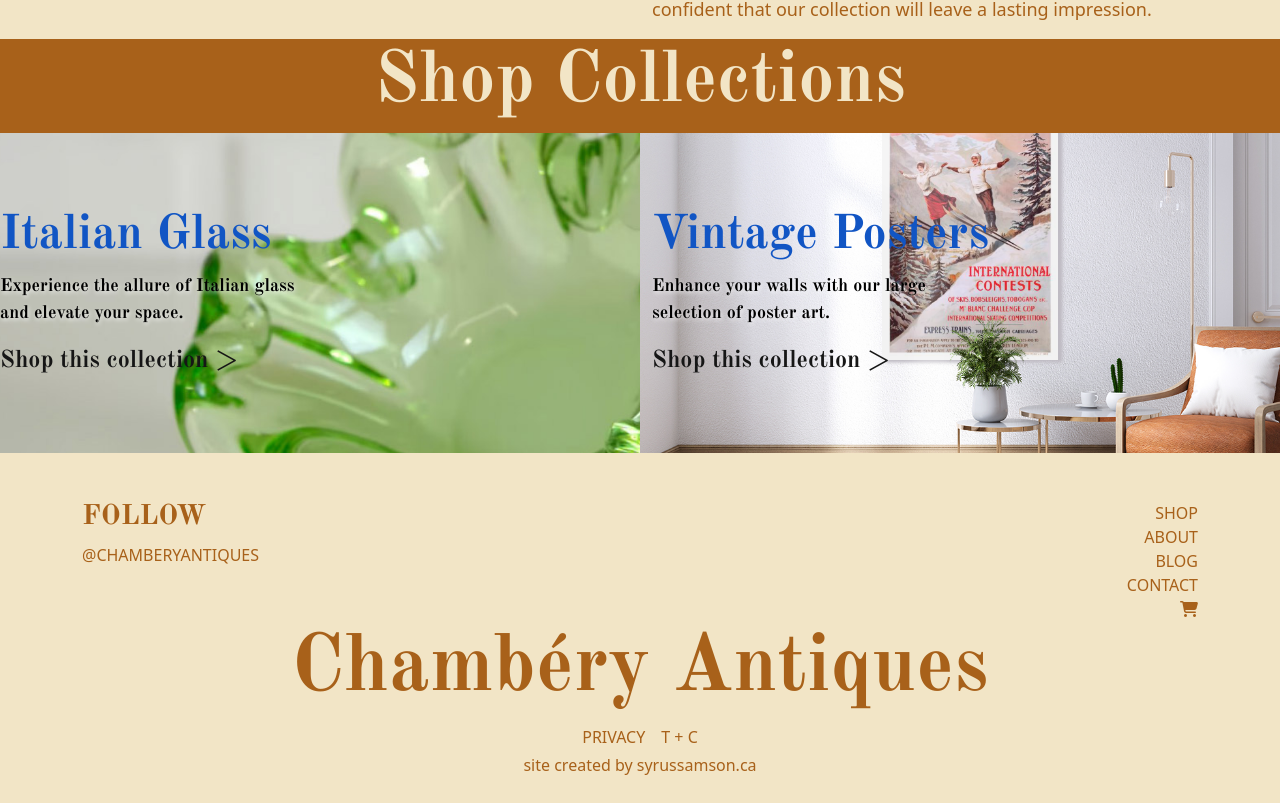
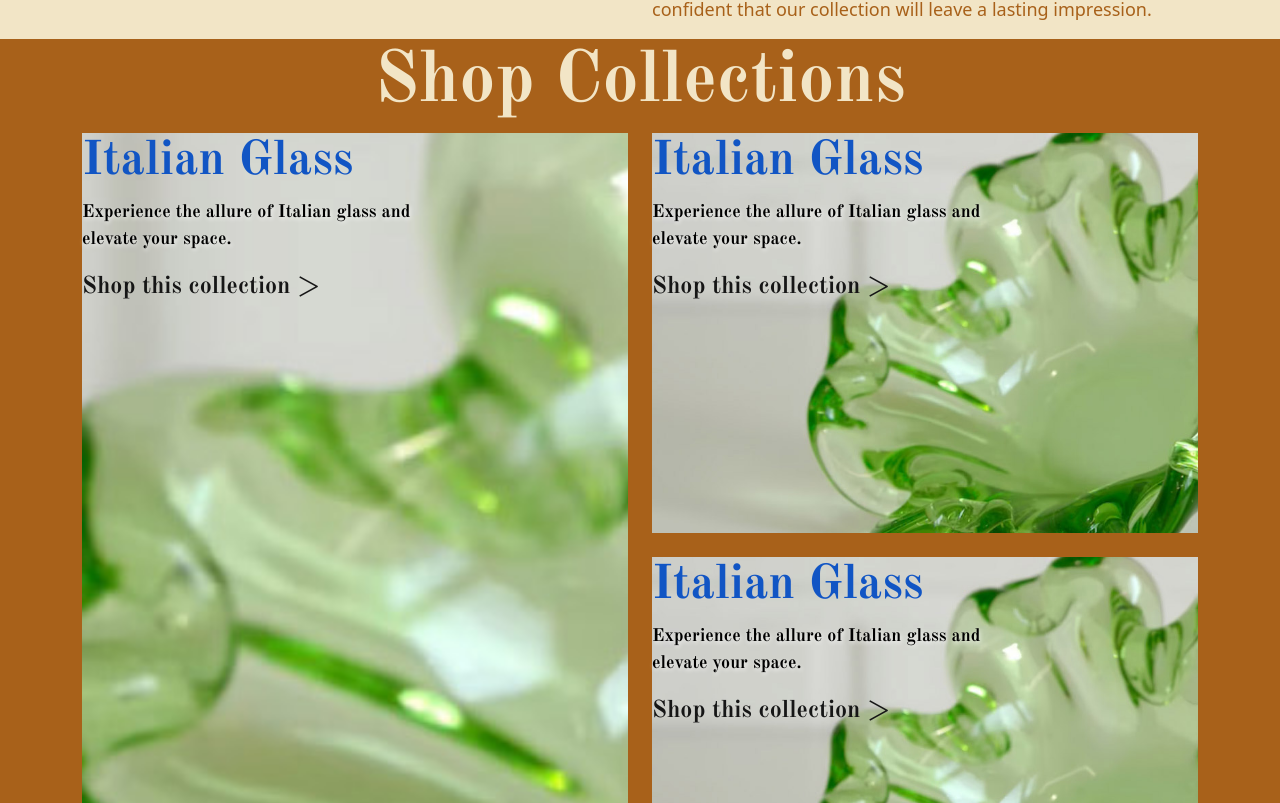
Before and after one commit to coolokawesome/antiques, a React (Create React App) app: page / in a window 1280 px wide. Shown: the part 1977-2780 px from the top of the page. Built offline with nearby package versions, Linux system fonts and the light colour scheme.

Commit message:
added new collection formatting

```diff
--- a/package.json
+++ b/package.json
@@ -8,7 +8,7 @@
     "@testing-library/user-event": "^13.5.0",
     "mongosh": "^1.8.0",
     "react": "^18.2.0",
-    "react-bootstrap": "^2.7.2",
+    "react-bootstrap": "^2.7.3",
     "react-dom": "^18.2.0",
     "react-router-dom": "^6.10.0",
     "react-scripts": "5.0.1",
--- a/src/components/ShopCollections.js
+++ b/src/components/ShopCollections.js
@@ -5,15 +5,8 @@ import glass1 from '../imgs/glass1.jpg'
 import poster1 from '../imgs/poster1.png'
 import rug1 from '../imgs/rug1.jpeg'
 
-function ShopCollections() {
 
-  return (
-    <div className='collections-container'>
-      <div class="">
-        <h2 className='text-center display-2'>Shop Collections</h2>
-        <div class="row collections-row">
-
-        <div class="col-md-6 d-flex align-items-center justify-content-center justify-content-md-start collection-item-container"
+{/* <div class="col-md-6 d-flex align-items-center justify-content-center justify-content-md-start collection-item-container"
             style={{
               backgroundImage: 'url(' + glass1 + ')',
               backgroundPosition: 'center',
@@ -30,26 +23,53 @@ function ShopCollections() {
               </p>
               <Link to='/Shop?=Glass' onClick={null} className='collections-link'>Shop this collection {'>'}</Link>
             </div>
-          </div>
-          <div class="col-md-6 d-flex align-items-center justify-content-center justify-content-md-start collection-item-container"
-            style={{
-              backgroundImage: 'url(' + poster1 + ')',
-              backgroundPosition: 'center',
-              backgroundSize: 'cover',
-              backgroundRepeat: 'no-repeat',
-              transition: 'background-size 0.3s ease-in-out !important',
-            }}
-          >
+          </div> */}
 
-            <div>
-              <h3 className='collections-header display-5'>Vintage Posters</h3>
+function ShopCollections() {
+
+  return (
+    <div className='collections-container'>
+      <div class="container-fluid">
+        <h2 className='text-center display-2'>Shop Collections</h2>
+        <div class="container">
+  <div class="row">
+    <div class="col-lg-6 mb-4">
+      <div className='align-items-center h-100 collection-item-container2' style={{ backgroundImage: 'url(' + glass1 + ')',backgroundPosition: 'center',backgroundSize: 'cover', backgroundRepeat: 'no-repeat', transition: 'background-size 0.3s ease-in-out !important', }}>
+      <h3 className='collections-header display-5'>Italian Glass</h3>
               <p className='collections-subtext text-dark col-8'>
-                Enhance your walls with our large selection of poster art.
+                Experience the allure of Italian glass and elevate your space.
               </p>
-              <Link to='/Shop?=Glass' className='collections-link'>Shop this collection {'>'}</Link>
-            </div>
+              <Link to='/Shop?=Glass' onClick={null} className='collections-link'>Shop this collection {'>'}</Link>
+    </div>
+    </div>
+    <div class="col-lg-6">
+      <div class="row">
+        <div class="col-lg-12 mb-4">
+          <div className='align-items-center '>
+          <div className='align-items-center collection-item-container' style={{ backgroundImage: 'url(' + glass1 + ')',backgroundPosition: 'center',backgroundSize: 'cover', backgroundRepeat: 'no-repeat', transition: 'background-size 0.3s ease-in-out !important', }}>
+      <h3 className='collections-header display-5'>Italian Glass</h3>
+              <p className='collections-subtext text-dark col-8'>
+                Experience the allure of Italian glass and elevate your space.
+              </p>
+              <Link to='/Shop?=Glass' onClick={null} className='collections-link'>Shop this collection {'>'}</Link>
+    </div>
           </div>
         </div>
+        <div class="col-lg-12 mb-4"><div className='align-items-center'>
+        <div className='align-items-center collection-item-container' style={{ backgroundImage: 'url(' + glass1 + ')',backgroundPosition: 'center',backgroundSize: 'cover', backgroundRepeat: 'no-repeat', transition: 'background-size 0.3s ease-in-out !important', }}>
+      <h3 className='collections-header display-5'>Italian Glass</h3>
+              <p className='collections-subtext text-dark col-8'>
+                Experience the allure of Italian glass and elevate your space.
+              </p>
+              <Link to='/Shop?=Glass' onClick={null} className='collections-link'>Shop this collection {'>'}</Link>
+    </div>
+        </div>
+        </div>
+      </div>
+    </div>
+  </div>
+</div>
+
       </div>
     </div>
   )
--- a/src/index.sass
+++ b/src/index.sass
@@ -106,11 +106,18 @@ h2
 .collection-item-container
   background-size: 130% auto !important
   transition: background-size 0.3s ease-in-out !important
+  height: 50vh
+.collection-item-container2
+  background-size: 430% auto !important
+  transition: background-size 0.3s ease-in-out !important
+  height: 100vh !important
+
   &:hover
     transition-duration: 0.4s !important
     background-size: 135% auto !important
 .collections-row
   height:40vh
+
 .footer-title
   font-family: 'Standard-bold'
 .footer-link
@@ -120,10 +127,9 @@ a:hover
 @media (max-width: 1250px)
   .collections-row
     height: 30vh
-@media (max-width: 767px )
+@media (max-width: 991px )
   .collections-row
     height: 70vh
-
 
   // shop section
 .item-card
```
Also changed, not shown: src/txxt.txt (added), 2 other files (tests, documents, lock files or other folders).
